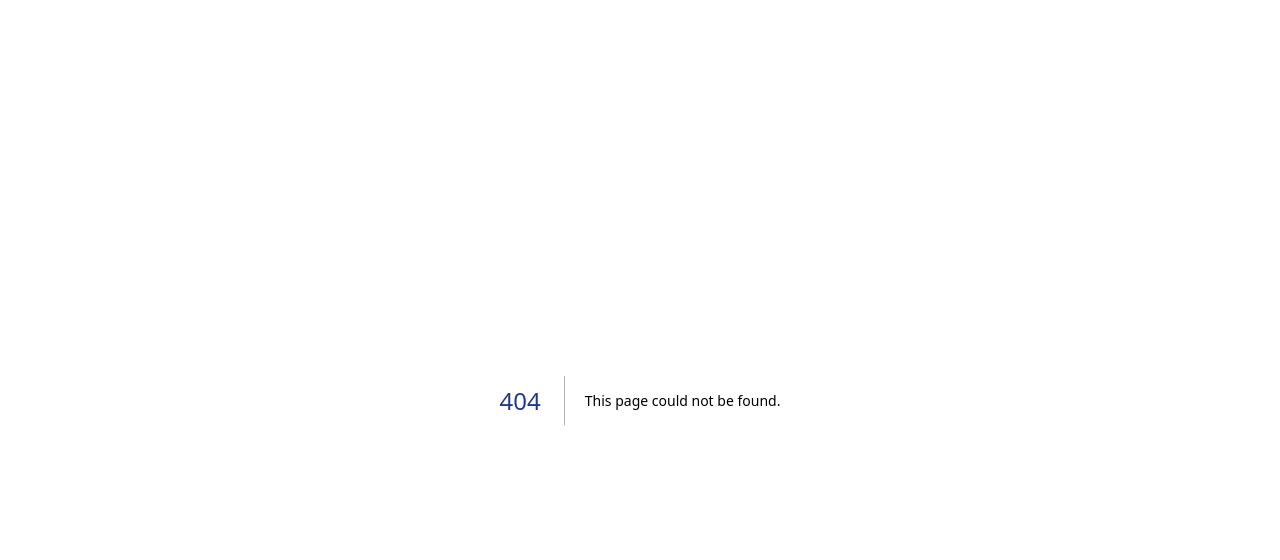
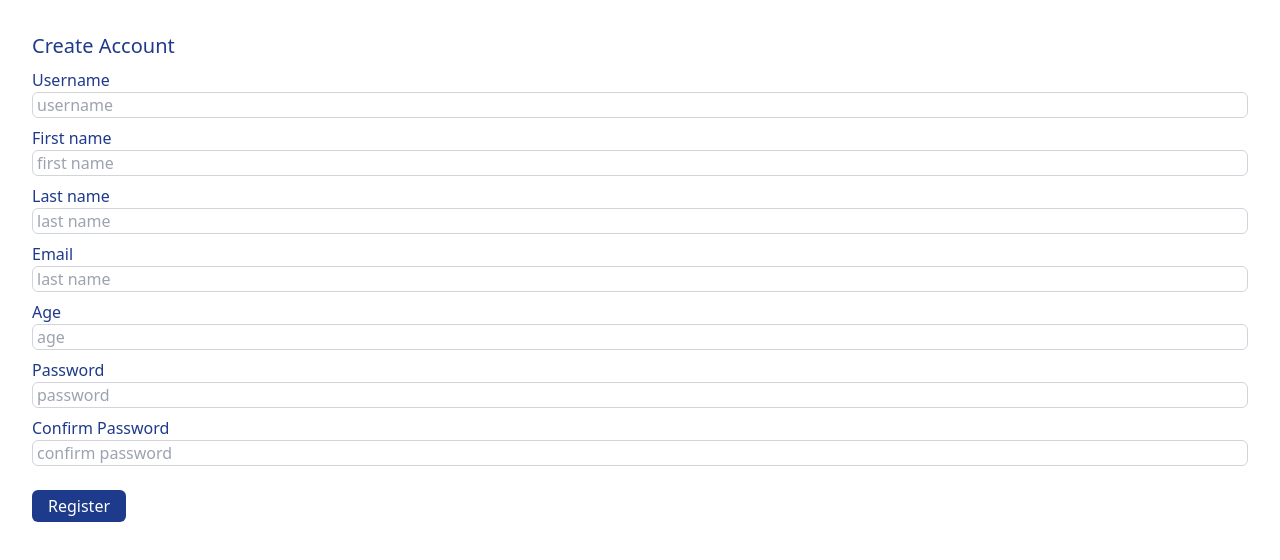
Before and after one commit to noklash/ecommerce-admin-next, a Next.js app: page /register in a window 1280 px wide. Before the commit this address had no page. Shown: the top 560 px of the page. Built offline with nearby package versions, Linux system fonts and the light colour scheme.

Commit message:
login and register components set

```diff
--- /dev/null
+++ b/components/Login.js
@@ -0,0 +1,57 @@
+import React, { useEffect, useState } from 'react'
+import { useRouter } from "next/router";
+import axios from "axios";
+
+const Login = () => {
+
+
+
+    const[userSession, setUserSession] = useState({})
+    const [username, setUsername] = useState('');
+
+    useEffect(() => {
+        console.log(userSession)
+    }, [userSession])
+
+    const [password, setPassword] = useState('');
+
+
+    const router = useRouter()
+
+    const loginUser = async (ev) => {
+        ev.preventDefault()
+        const data = { username, password}
+
+        const session = await axios.post('https://rest-ecommerce-next.onrender.com/api/login', data);
+          setUserSession(session.data.data)
+        //   console.log(userSession)
+        // router.push('/register');
+
+    }
+
+  return (
+    <form className='m-6 p-2' onSubmit={loginUser}>
+       <h1>Login</h1>
+        <label>Username</label>
+            <input
+                type="username"
+                placeholder="last name"
+                value={username}
+                onChange={ev => setUsername(ev.target.value)}
+            />
+
+
+        <label>Password</label>
+            <input
+                type="password"
+                placeholder="password"
+                value={password}
+                onChange={ev => setPassword(ev.target.value)}
+            />
+
+        <button type="submit" className="btn-primary my-4">Login </button>
+    </form>
+  )
+}
+
+export default Login
--- a/components/ProductsForm.js
+++ b/components/ProductsForm.js
@@ -63,10 +63,10 @@ const ProductsForm = ({
                 setImages((prevPics) => [...prevPics, newItem]);
               };
 
-            const removePic = (e) => {
-                e.preventDefault()
-                setImages(images.filter(images[i] !== i))
-            }
+            // const removePic = (e) => {
+            //     e.preventDefault()
+            //     setImages(images.filter(images[i] !== i))
+            // }
 
             const uploadImage = async (e) => {
                 const file = e.target.files[0];
--- /dev/null
+++ b/components/Register.js
@@ -0,0 +1,93 @@
+import React, { useState } from 'react'
+import { useRouter } from "next/router";
+import axios from "axios";
+
+const Register = () => {
+
+    const [username, setUsername] = useState('');
+    const [firstName, setFirstName] = useState('');
+    const [lastName, setLastName] = useState('');
+    const [email, setEmail] = useState('');
+    const [age, setAge] = useState('');
+    const [password, setPassword] = useState('');
+    const [confirmPassword, setConfirmPassword] = useState('');
+
+    const router = useRouter()
+
+    const createUser = async (ev) => {
+        ev.preventDefault()
+        const data = {username, firstName, lastName, email, age, password}
+        if(password !== confirmPassword){
+            alert("passwords do not match")
+            return;
+        }else{
+            await axios.post('https://rest-ecommerce-next.onrender.com/api/signup', data);
+            router.push('/login');
+        }
+
+
+    }
+
+  return (
+    <form className='m-6 p-2' onSubmit={createUser}>
+        <h1>Create Account</h1>
+        <label>Username</label>
+            <input
+                type="text"
+                placeholder="username"
+                value={username}
+                onChange={ev => setUsername(ev.target.value)}
+            />
+
+        <label>First name</label>
+            <input
+                type="text"
+                placeholder="first name"
+                value={firstName}
+                onChange={ev => setFirstName(ev.target.value)}
+            />
+
+        <label>Last name</label>
+            <input
+                type="text"
+                placeholder="last name"
+                value={lastName}
+                onChange={ev => setLastName(ev.target.value)}
+            />
+        <label>Email</label>
+            <input
+                type="email"
+                placeholder="last name"
+                value={email}
+                onChange={ev => setEmail(ev.target.value)}
+            />
+
+        <label>Age</label>
+            <input
+                type="number"
+                placeholder="age"
+                value={age}
+                onChange={ev => setAge(parseInt(ev.target.value))}
+            />
+
+        <label>Password</label>
+            <input
+                type="password"
+                placeholder="password"
+                value={password}
+                onChange={ev => setPassword(ev.target.value)}
+            />
+
+        <label>Confirm Password</label>
+            <input
+                type="password"
+                placeholder="confirm password"
+                value={confirmPassword}
+                onChange={ev => setConfirmPassword(ev.target.value)}
+            />
+        <button type="submit" className="btn-primary my-4">Register </button>
+    </form>
+  )
+}
+
+export default Register
--- /dev/null
+++ b/pages/login.js
@@ -0,0 +1,12 @@
+import Login from '@/components/Login'
+
+
+const login = () => {
+  return (
+    <div>
+        <Login/>
+    </div>
+  )
+}
+
+export default login
--- /dev/null
+++ b/pages/register.js
@@ -0,0 +1,12 @@
+import Register from '@/components/Register'
+
+
+const register = () => {
+  return (
+    <div>
+        <Register/>
+    </div>
+  )
+}
+
+export default register
```
Also changed, not shown: middleware.js (added).
